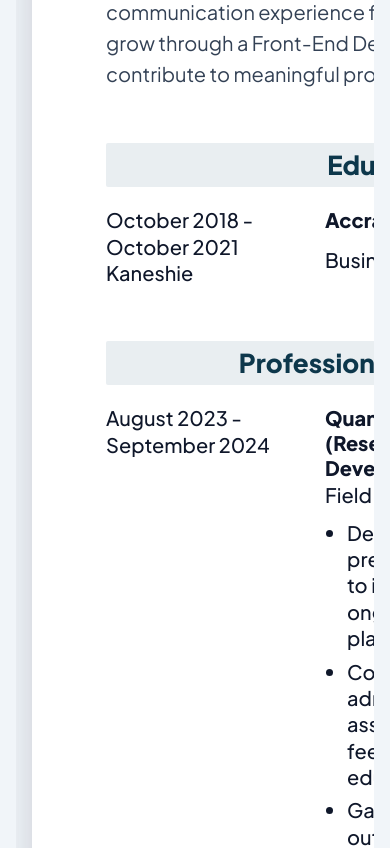
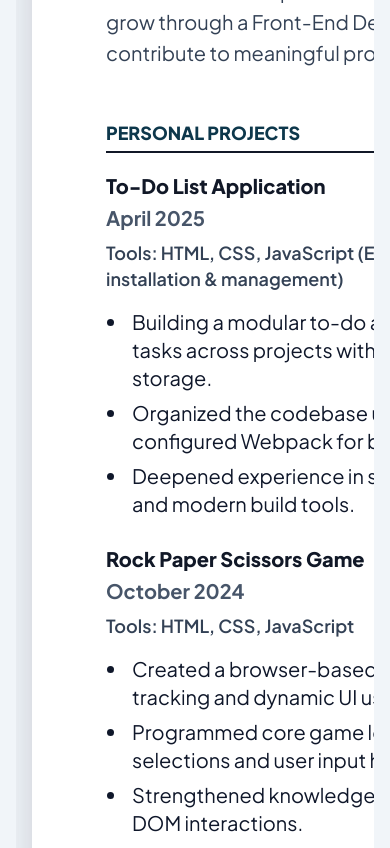
Before and after one commit to AdjeteySowah/cv-application-generator, a React (Vite) app: page / in a window 390 px wide. Shown: the part 2700-3548 px from the top of the page. Built offline with nearby package versions, Linux system fonts and the light colour scheme.

Commit message:
feat: build complete resume preview

```diff
--- /dev/null
+++ b/src/components/preview/CertificationsPreview.jsx
@@ -0,0 +1,33 @@
+function hasCertificationContent(certification) {
+  return (
+    certification.issuer?.trim() ||
+    certification.name?.trim() ||
+    certification.dateAcquired?.trim()
+  );
+}
+
+export default function CertificationsPreview({ certifications }) {
+  const visibleCertifications = certifications.filter(hasCertificationContent);
+
+  if (visibleCertifications.length === 0) {
+    return null;
+  }
+
+  return (
+    <div className="resume-certifications">
+      {visibleCertifications.map((certification) => (
+        <article className="resume-certification" key={certification.id}>
+          <div>
+            {certification.issuer && <h3>{certification.issuer}</h3>}
+            {certification.name && <p>{certification.name}</p>}
+          </div>
+          {certification.dateAcquired && (
+            <p className="resume-certification__date">
+              {certification.dateAcquired}
+            </p>
+          )}
+        </article>
+      ))}
+    </div>
+  );
+}
--- a/src/components/preview/EducationEntryPreview.jsx
+++ b/src/components/preview/EducationEntryPreview.jsx
@@ -1,16 +1,17 @@
 import { formatDateRange } from '../../utils/resumeFormatting.js';
 
 export default function EducationEntryPreview({ entry }) {
+  const schoolLine = [entry.school, entry.location].filter(Boolean).join(', ');
+
   return (
-    <article className="resume-entry">
-      <div className="resume-entry__meta">
-        <p>{formatDateRange(entry.startDate, entry.endDate)}</p>
-        {entry.location && <p>{entry.location}</p>}
-      </div>
-      <div className="resume-entry__details">
-        <h3>{entry.school}</h3>
+    <article className="resume-education">
+      <div>
+        <h3>{schoolLine}</h3>
         {entry.degree && <p>{entry.degree}</p>}
       </div>
+      <p className="resume-education__date">
+        {formatDateRange(entry.startDate, entry.endDate)}
+      </p>
     </article>
   );
 }
--- a/src/components/preview/ExperienceEntryPreview.jsx
+++ b/src/components/preview/ExperienceEntryPreview.jsx
@@ -2,17 +2,18 @@ import { formatDateRange } from '../../utils/resumeFormatting.js';
 
 export default function ExperienceEntryPreview({ entry }) {
   return (
-    <article className="resume-entry">
-      <div className="resume-entry__meta">
+    <article className="resume-experience">
+      <div className="resume-experience__header">
+        <h3>{entry.jobTitle}</h3>
         <p>{formatDateRange(entry.startDate, entry.endDate)}</p>
-        {entry.location && <p>{entry.location}</p>}
       </div>
-      <div className="resume-entry__details">
-        <h3>{entry.company}</h3>
-        {entry.jobTitle && <p>{entry.jobTitle}</p>}
-        {entry.summary && (
-          <p className="resume-entry__summary">{entry.summary}</p>
+      {entry.company && (
+        <p className="resume-experience__company">{entry.company}</p>
       )}
+      {entry.location && (
+        <p className="resume-experience__location">{entry.location}</p>
+      )}
+      {entry.summary && <p className="resume-entry__summary">{entry.summary}</p>}
       {entry.achievements?.length > 0 && (
         <ul className="resume-entry__bullets">
           {entry.achievements.map((achievement) => (
@@ -20,7 +21,6 @@ export default function ExperienceEntryPreview({ entry }) {
           ))}
         </ul>
       )}
-      </div>
     </article>
   );
 }
--- /dev/null
+++ b/src/components/preview/ProjectsPreview.jsx
@@ -0,0 +1,45 @@
+function hasProjectContent(project) {
+  return (
+    project.name?.trim() ||
+    project.link?.trim() ||
+    project.dateFinished?.trim() ||
+    project.tools?.trim() ||
+    project.accomplishments?.length > 0
+  );
+}
+
+export default function ProjectsPreview({ projects }) {
+  const visibleProjects = projects.filter(hasProjectContent);
+
+  if (visibleProjects.length === 0) {
+    return null;
+  }
+
+  return (
+    <div className="resume-projects">
+      {visibleProjects.map((project) => (
+        <article className="resume-project" key={project.id}>
+          <div className="resume-project__header">
+            <h3>{project.name}</h3>
+            {project.dateFinished && <p>{project.dateFinished}</p>}
+          </div>
+          {project.link && (
+            <a className="resume-project__link" href={project.link}>
+              {project.link}
+            </a>
+          )}
+          {project.tools && (
+            <p className="resume-project__tools">Tools: {project.tools}</p>
+          )}
+          {project.accomplishments?.length > 0 && (
+            <ul className="resume-entry__bullets">
+              {project.accomplishments.map((accomplishment) => (
+                <li key={accomplishment}>{accomplishment}</li>
+              ))}
+            </ul>
+          )}
+        </article>
+      ))}
+    </div>
+  );
+}
--- a/src/components/preview/ResumePreview.jsx
+++ b/src/components/preview/ResumePreview.jsx
@@ -1,7 +1,10 @@
+import CertificationsPreview from './CertificationsPreview.jsx';
 import EducationEntryPreview from './EducationEntryPreview.jsx';
 import ExperienceEntryPreview from './ExperienceEntryPreview.jsx';
+import ProjectsPreview from './ProjectsPreview.jsx';
 import ResumeHeader from './ResumeHeader.jsx';
 import ResumeSection from './ResumeSection.jsx';
+import SkillsPreview from './SkillsPreview.jsx';
 
 function hasAnyValue(entry, fields) {
   return fields.some((field) => entry[field]?.trim());
@@ -33,6 +36,15 @@ export default function ResumePreview({ resume }) {
       ]) ||
         hasListItems(entry, ['achievements'])),
   );
+  const hasProjects = resume.projects.some(
+    (project) =>
+      hasAnyValue(project, ['name', 'link', 'dateFinished', 'tools']) ||
+      hasListItems(project, ['accomplishments']),
+  );
+  const hasSkills = resume.skills.hard.trim() || resume.skills.soft.trim();
+  const hasCertifications = resume.certifications.some((certification) =>
+    hasAnyValue(certification, ['issuer', 'name', 'dateAcquired']),
+  );
 
   return (
     <article className="resume-page" aria-label="Resume preview document">
@@ -44,6 +56,26 @@ export default function ResumePreview({ resume }) {
           </ResumeSection>
         )}
 
+        {hasProjects && (
+          <ResumeSection title="Personal Projects">
+            <ProjectsPreview projects={resume.projects} />
+          </ResumeSection>
+        )}
+
+        {hasSkills && (
+          <ResumeSection title="Skills">
+            <SkillsPreview skills={resume.skills} />
+          </ResumeSection>
+        )}
+
+        {experienceEntries.length > 0 && (
+          <ResumeSection title="Experience">
+            {experienceEntries.map((entry) => (
+              <ExperienceEntryPreview entry={entry} key={entry.id} />
+            ))}
+          </ResumeSection>
+        )}
+
         {educationEntries.length > 0 && (
           <ResumeSection title="Education">
             {educationEntries.map((entry) => (
@@ -52,11 +84,9 @@ export default function ResumePreview({ resume }) {
           </ResumeSection>
         )}
 
-        {experienceEntries.length > 0 && (
-          <ResumeSection title="Professional Experience">
-            {experienceEntries.map((entry) => (
-              <ExperienceEntryPreview entry={entry} key={entry.id} />
-            ))}
+        {hasCertifications && (
+          <ResumeSection title="Certifications & Awards">
+            <CertificationsPreview certifications={resume.certifications} />
           </ResumeSection>
         )}
       </div>
--- /dev/null
+++ b/src/components/preview/SkillsPreview.jsx
@@ -0,0 +1,22 @@
+function parseSkillTags(value) {
+  return value
+    .split(',')
+    .map((skill) => skill.trim())
+    .filter(Boolean);
+}
+
+export default function SkillsPreview({ skills }) {
+  const tags = [...parseSkillTags(skills.hard), ...parseSkillTags(skills.soft)];
+
+  if (tags.length === 0) {
+    return null;
+  }
+
+  return (
+    <ul className="resume-skills" aria-label="Skills">
+      {tags.map((skill, index) => (
+        <li key={`${skill}-${index}`}>{skill}</li>
+      ))}
+    </ul>
+  );
+}
--- a/src/styles.css
+++ b/src/styles.css
@@ -86,7 +86,7 @@ svg {
 
 .app-shell {
   display: grid;
-  grid-template-columns: 28.8rem minmax(0, 1fr);
+  grid-template-columns: clamp(36rem, 31vw, 46rem) minmax(0, 1fr);
   height: 100vh;
   min-height: 100vh;
   overflow: hidden;
@@ -457,11 +457,12 @@ svg {
   line-height: 1.05;
 }
 
-.resume-contact-list {
+.resume-contact-list,
+.resume-social-list {
   display: flex;
   flex-wrap: wrap;
   justify-content: center;
-  gap: 1.8rem 2.4rem;
+  gap: 1rem 1.8rem;
   list-style: none;
 }
 
@@ -491,6 +492,21 @@ svg {
   font-weight: 600;
 }
 
+.resume-social-list a {
+  display: inline-flex;
+  border: 0.1rem solid rgb(255 255 255 / 30%);
+  border-radius: 999rem;
+  color: #ffffff;
+  font-size: 1.5rem;
+  font-weight: 700;
+  padding: 0.45rem 1.2rem;
+  text-decoration: none;
+}
+
+.resume-social-list a:hover {
+  background: rgb(255 255 255 / 12%);
+}
+
 .resume-contact-list .icon {
   flex: 0 0 auto;
   font-size: 2.4rem;
@@ -508,14 +524,14 @@ svg {
 }
 
 .resume-section__title {
-  border-radius: 0.2rem;
-  background: #e9eef1;
+  border-bottom: 0.2rem solid #111827;
   color: var(--resume-blue-dark);
-  font-size: 2.6rem;
+  font-size: 1.8rem;
   font-weight: 800;
-  line-height: 1.1;
-  padding: 0.8rem 1.6rem;
-  text-align: center;
+  letter-spacing: 0;
+  line-height: 1.2;
+  padding-bottom: 0.8rem;
+  text-transform: uppercase;
 }
 
 .resume-section__content {
@@ -529,29 +545,80 @@ svg {
   line-height: 1.55;
 }
 
-.resume-entry {
+.resume-projects,
+.resume-certifications {
   display: grid;
-  grid-template-columns: 19.5rem minmax(0, 1fr);
-  gap: 2.4rem;
-  font-size: 2rem;
-  line-height: 1.32;
+  gap: 2.8rem;
 }
 
-.resume-entry__meta {
-  font-weight: 500;
+.resume-project,
+.resume-experience {
+  display: grid;
+  gap: 0.8rem;
+  font-size: 2rem;
+  line-height: 1.4;
 }
 
-.resume-entry__details {
+.resume-project__header,
+.resume-experience__header,
+.resume-education,
+.resume-certification {
   display: grid;
-  gap: 0.2rem;
-  min-width: 0;
-  font-weight: 500;
+  grid-template-columns: minmax(0, 1fr) max-content;
+  gap: 2rem;
+  align-items: start;
 }
 
-.resume-entry__details h3 {
+.resume-project__header h3,
+.resume-experience__header h3,
+.resume-education h3,
+.resume-certification h3 {
+  color: #111827;
   font-size: 2rem;
   font-weight: 800;
   line-height: 1.25;
+}
+
+.resume-project__header p,
+.resume-experience__header p,
+.resume-education__date,
+.resume-certification__date {
+  color: #475569;
+  font-size: 2rem;
+  font-weight: 700;
+  text-align: right;
+  white-space: nowrap;
+}
+
+.resume-project__link {
+  color: #2563eb;
+  overflow-wrap: anywhere;
+}
+
+.resume-project__tools,
+.resume-experience__company,
+.resume-experience__location,
+.resume-education p,
+.resume-certification p {
+  color: #334155;
+  font-size: 1.8rem;
+  font-weight: 600;
+}
+
+.resume-skills {
+  display: flex;
+  flex-wrap: wrap;
+  gap: 1rem;
+  list-style: none;
+}
+
+.resume-skills li {
+  border-radius: 999rem;
+  background: #e0f2fe;
+  color: #075985;
+  font-size: 1.6rem;
+  font-weight: 800;
+  padding: 0.65rem 1.25rem;
 }
 
 .resume-entry__summary {
@@ -564,6 +631,10 @@ svg {
   gap: 0.7rem;
   margin-top: 0.9rem;
   padding-left: 2.2rem;
+}
+
+.resume-entry__bullets li {
+  padding-left: 0.4rem;
 }
 
 @media (max-width: 900px) {
@@ -588,6 +659,22 @@ svg {
   .preview-panel {
     overflow-x: auto;
     padding: 2.4rem 1.6rem 4rem;
+  }
+
+  .resume-project__header,
+  .resume-experience__header,
+  .resume-education,
+  .resume-certification {
+    grid-template-columns: 1fr;
+    gap: 0.6rem;
+  }
+
+  .resume-project__header p,
+  .resume-experience__header p,
+  .resume-education__date,
+  .resume-certification__date {
+    text-align: left;
+    white-space: normal;
   }
 }
 
```
Also changed, not shown: src/components/preview/ResumeHeader.jsx (+23 -0 lines), 1 other file (tests, documents, lock files or other folders). Lines whose indentation alone changed are shown as unchanged.
